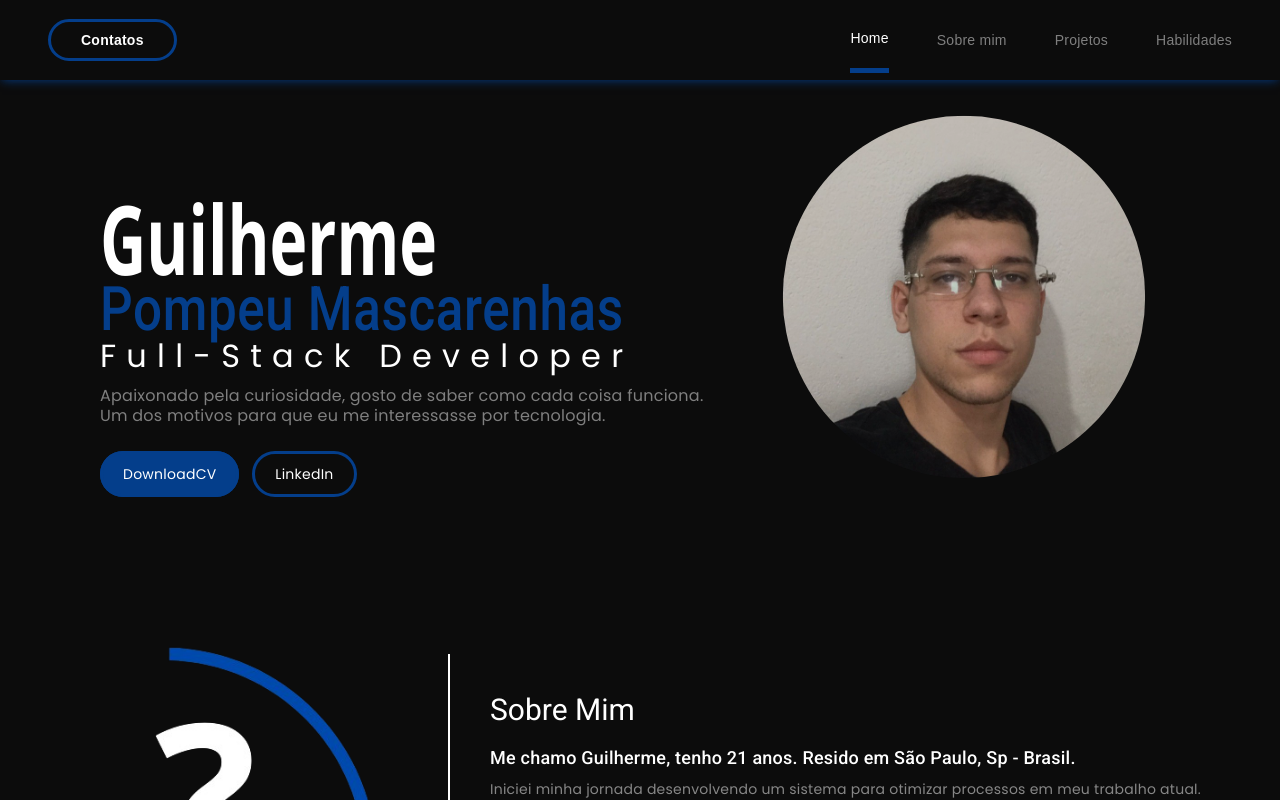
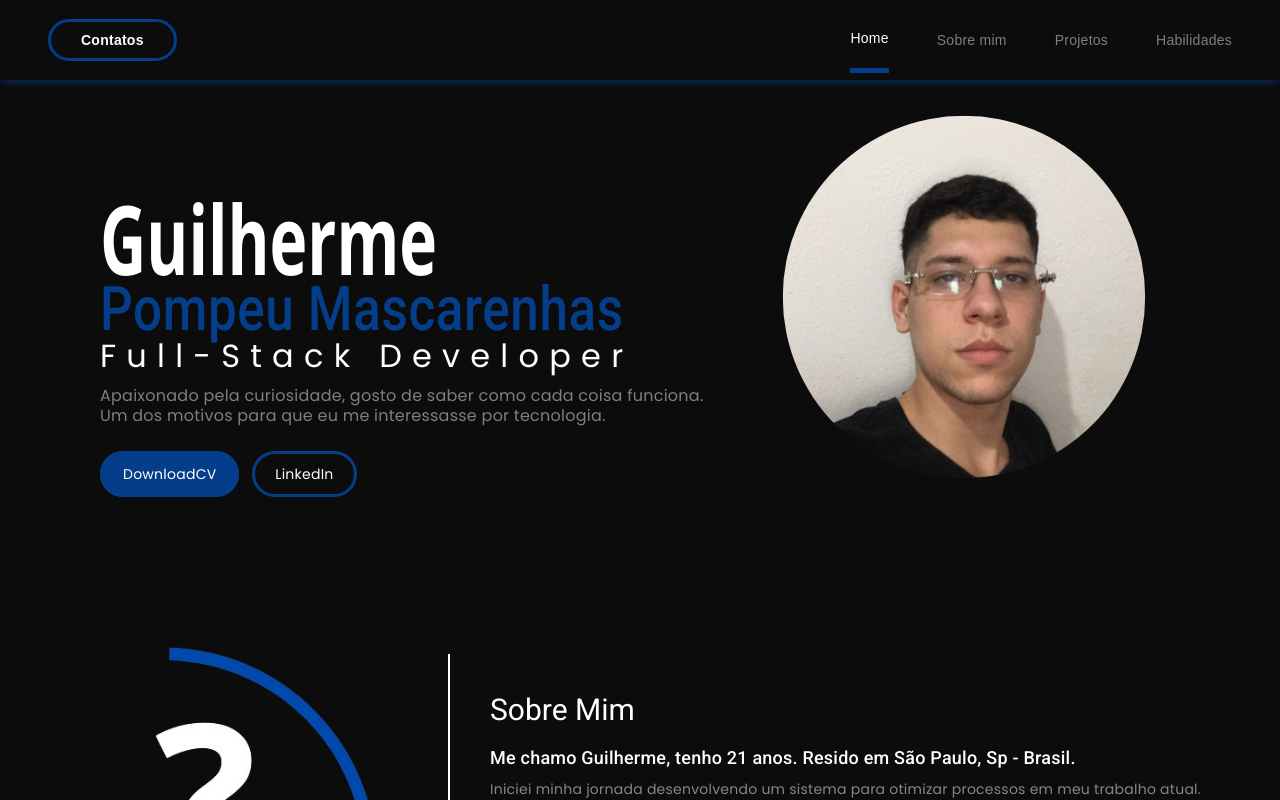
Before and after one commit to GMPompeu/Gm-Pompeu-portifolio, an Angular app: page / in a window 1280 px wide. Shown: the top 800 px of the page. Built offline with nearby package versions, Linux system fonts and the light colour scheme.

Commit message:
Update img

```diff
--- a/src/app/modules/portifolio/components/gmpompeu/gmpompeu.component.scss
+++ b/src/app/modules/portifolio/components/gmpompeu/gmpompeu.component.scss
@@ -68,12 +68,6 @@
       height: auto;
       border-radius: 50%;
       scale: 1.2;
-      opacity: 0.8;
-      transition: 1.5s;
-      &:hover {
-        opacity: 1;
-        scale: 1.4;
-      }
     }
   }
   @media (max-width: 600px) {
```
